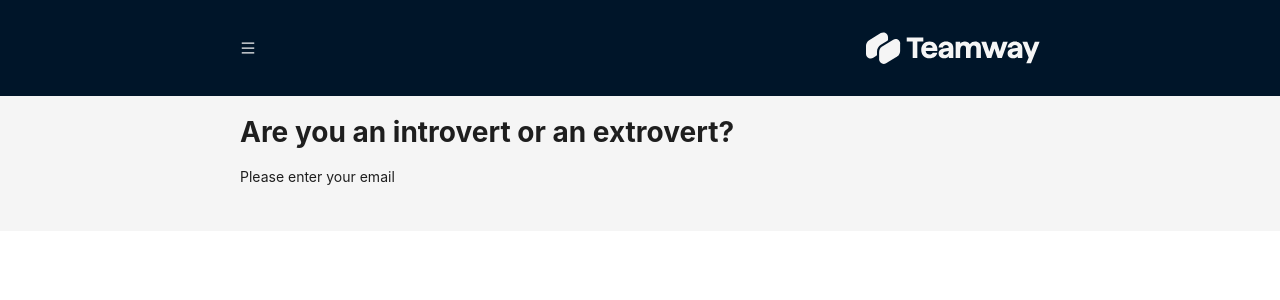
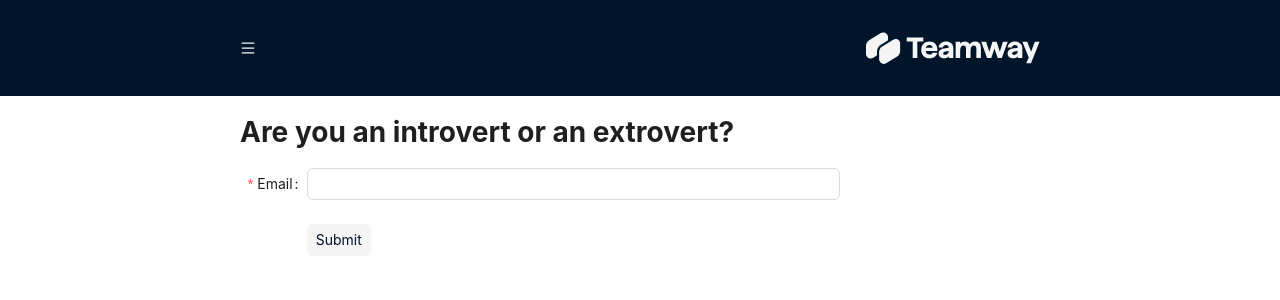
Before and after one commit to arturasmckwcz/tpp-front, a React (Create React App) app: page / in a window 1280 px wide. Shown: the top 300 px of the page. Built offline with nearby package versions, Linux system fonts and the light colour scheme; no server answers.

Commit message:
updated Start and did tiny refactoring (#4)

```diff
--- a/src/components/App.tsx
+++ b/src/components/App.tsx
@@ -4,12 +4,12 @@ import { BrowserRouter as Router, Routes, Route } from 'react-router-dom';
 
 import client from '../graphql/client';
 import PageLayout from './common/PageLayout';
-import Quiz from './pages/Quiz';
+import QuizComponent from './pages/Quiz';
 import Start from './pages/Start';
 import Verdict from './pages/Verdict';
 import { QuestionWithAnswers } from '../graphql/schema.generated';
 
-export type TheQuiz = {
+export type Quiz = {
   email: string | null;
   questions: QuestionWithAnswers[] | null;
   current: number;
@@ -17,7 +17,7 @@ export type TheQuiz = {
 };
 
 const App = () => {
-  const [theQuiz, setTheQuiz] = useState<TheQuiz>({
+  const [quiz, setQuiz] = useState<Quiz>({
     email: null,
     questions: null,
     current: 0,
@@ -29,17 +29,14 @@ const App = () => {
       <Router>
         <PageLayout>
           <Routes>
-            <Route
-              path='/'
-              element={<Start quiz={theQuiz} setQuiz={setTheQuiz} />}
-            />
+            <Route path='/' element={<Start setQuiz={setQuiz} />} />
             <Route
               path='/quiz'
-              element={<Quiz quiz={theQuiz} setQuiz={setTheQuiz} />}
+              element={<QuizComponent quiz={quiz} setQuiz={setQuiz} />}
             />
             <Route
               path='/verdict'
-              element={<Verdict quiz={theQuiz} setQuiz={setTheQuiz} />}
+              element={<Verdict quiz={quiz} setQuiz={setQuiz} />}
             />
             <Route path='*' element={<h1>Page not found!</h1>} />
           </Routes>
--- a/src/components/common/styledComponents.tsx
+++ b/src/components/common/styledComponents.tsx
@@ -38,5 +38,10 @@ export const LayoutWrapper = styled(Layout)`
   }
   .ant-layout-content {
     padding: 0 ${sidesPadding} 2rem ${sidesPadding};
+    background: #fff;
+    .ant-btn {
+      padding: 0 0.5rem;
+      color: #001529;
+    }
   }
 `;
--- a/src/components/pages/Quiz.tsx
+++ b/src/components/pages/Quiz.tsx
@@ -1,8 +1,8 @@
-import { TheQuiz } from '../App';
+import { Quiz as QuizType } from '../App';
 
 type Props = {
-  quiz: TheQuiz;
-  setQuiz: React.Dispatch<React.SetStateAction<TheQuiz>>;
+  quiz: QuizType;
+  setQuiz: React.Dispatch<React.SetStateAction<QuizType>>;
 };
 
 const Quiz = ({ quiz, setQuiz }: Props) => {
--- a/src/components/pages/Start.tsx
+++ b/src/components/pages/Start.tsx
@@ -1,15 +1,48 @@
-import { TheQuiz } from '../App';
+import { useNavigate } from 'react-router-dom';
+import { Button, Form, Input } from 'antd';
+
+import { Quiz } from '../App';
 
 type Props = {
-  quiz: TheQuiz;
-  setQuiz: React.Dispatch<React.SetStateAction<TheQuiz>>;
+  setQuiz: React.Dispatch<React.SetStateAction<Quiz>>;
 };
 
-const Start = ({ quiz, setQuiz }: Props) => {
+const Start = ({ setQuiz }: Props) => {
+  const navigate = useNavigate();
+
   return (
     <>
       <h1>Are you an introvert or an extrovert?</h1>
-      <p>Please enter your email</p>
+      <Form
+        name='basic'
+        labelCol={{ span: 2 }}
+        wrapperCol={{ span: 16 }}
+        onFinish={formData => {
+          setQuiz(prev => ({ ...prev, email: formData.email }));
+          navigate('/quiz');
+        }}
+        autoComplete='off'
+      >
+        <Form.Item
+          label='Email'
+          name='email'
+          rules={[
+            {
+              required: true,
+              type: 'email',
+              message: "Please make sure you're submitting an email",
+            },
+          ]}
+        >
+          <Input />
+        </Form.Item>
+
+        <Form.Item wrapperCol={{ offset: 2, span: 16 }}>
+          <Button type='primary' htmlType='submit'>
+            Submit
+          </Button>
+        </Form.Item>
+      </Form>
     </>
   );
 };
--- a/src/components/pages/Verdict.tsx
+++ b/src/components/pages/Verdict.tsx
@@ -1,9 +1,9 @@
 import { useVerdictLazyQuery } from '../../graphql/verdict.generated';
-import { TheQuiz } from '../App';
+import { Quiz } from '../App';
 
 type Props = {
-  quiz: TheQuiz;
-  setQuiz: React.Dispatch<React.SetStateAction<TheQuiz>>;
+  quiz: Quiz;
+  setQuiz: React.Dispatch<React.SetStateAction<Quiz>>;
 };
 
 const Verdict = ({ quiz }: Props) => {
```
